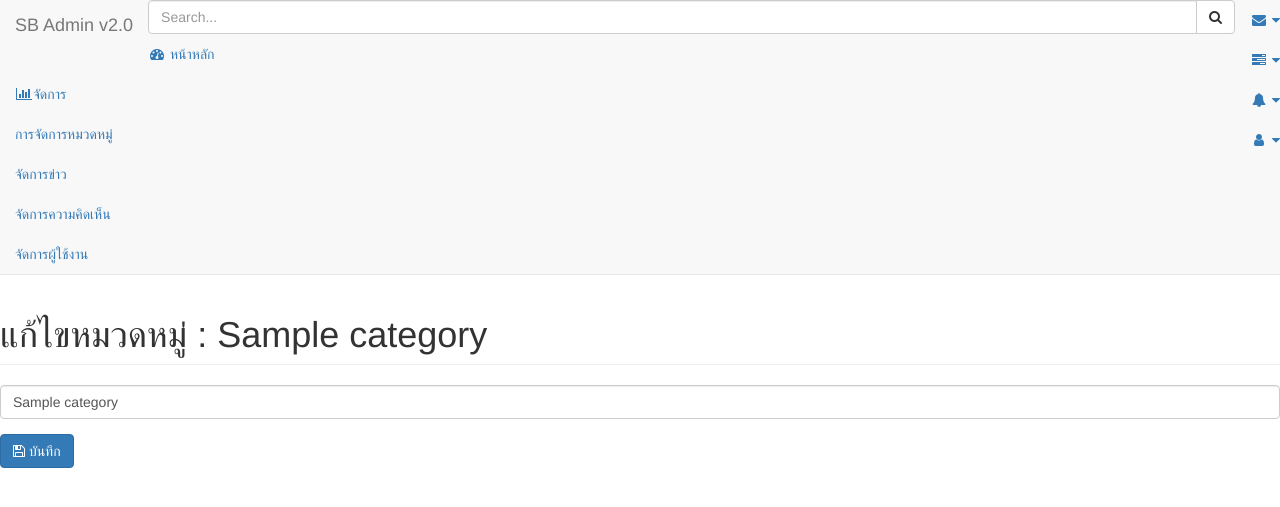
After one commit to sayompoo39/ci, a CodeIgniter app: page /ci/admin/edit_category/1 in a window 1280 px wide. The commit adds this page. Shown: the top 507 px of the page. Run offline with CodeIgniter, Linux system fonts and the light colour scheme; tables that the repository leaves empty or names only in its code hold one stand-in row (values such as "Sample post"); some libraries are stand-ins or nearby versions.

Commit message:
edit category

```diff
--- a/application/config/routes.php
+++ b/application/config/routes.php
@@ -52,5 +52,6 @@ defined('BASEPATH') OR exit('No direct script access allowed');
 $route['default_controller'] = 'Home';
 $route['admin'] = 'admin/admin';
 $route['admin/(:any)'] = 'admin/admin/$1';
+$route['admin/(:any)/(:num)'] = 'admin/admin/$1/$2';
 $route['404_override'] = '';
 $route['translate_uri_dashes'] = FALSE;
--- a/application/controllers/admin/Admin.php
+++ b/application/controllers/admin/Admin.php
@@ -45,6 +45,21 @@ class Admin extends  CI_Controller
         $this->category_model->insertCategory($name);
         redirect(base_url('admin/category'));
     }
+    public  function edit_category($category_id)
+    {
+        $category = $this->category_model->getCategoryByID($category_id);
+        $data = array(
+            'category' => $category->row()
+        );
+        $this->load->view('admin/layout/admin_header_view');
+        $this->load->view('admin/layout/admin_sidebar_view');
+        $this->load->view('admin/edit_category_view', $data);
+        $this->load->view('admin/layout/admin_footer_view');
+    }
+    public function delete_category()
+    {
+
+    }
     public function news()
     {
         $this->load->view('admin/layout/admin_header_view');
--- a/application/models/Category_model.php
+++ b/application/models/Category_model.php
@@ -21,4 +21,9 @@ class Category_model extends CI_Model
         );
         $this->db->insert('categories',$data);
     }
+    public  function  getCategoryByID($category_id)
+    {
+        $this->db->where('category_id',$category_id);
+        return $this->db->get('categories');
+    }
 }
--- a/application/views/admin/category_view.php
+++ b/application/views/admin/category_view.php
@@ -24,10 +24,10 @@
                 <td>1</td>
                 <td><?php echo $category->name ?></td>
                 <td>
-                    <a href="#"class="btn btn-xs btn-warning">
+                    <a href="<?php echo base_url('admin/edit_category/'. $category->category_id)?>"class="btn btn-xs btn-warning">
                     <i class="fa fa-edit"></i> แก้ไข
                     </a>
-                    <a href="#"class="btn btn-xs btn-danger">
+                    <a href="<?php echo base_url('admin/delete_category'. $category->category_id)?>"class="btn btn-xs btn-danger">
                     <i class="fa fa-times"></i> ลบ
                     </a>
                 </td>
--- /dev/null
+++ b/application/views/admin/edit_category_view.php
@@ -0,0 +1,26 @@
+<!-- Page Content -->
+<div id="page-wrapper">
+    <div class="row">
+        <div class="col-lg-12">
+            <h1 class="page-header">แก้ไขหมวดหมู่ : <?php echo $category->name ?></h1>
+        </div>
+        <!-- /.col-lg-12 -->
+        <div class="col-lg-12">
+            <form action="<?php echo base_url('admin/update_category/'.$category->category_id) ?>" method="post">
+                <div class="form-group">
+                    <input class="form-control"
+                           value="<?php echo $category->name ?>"
+                           name="name"
+                           type="text"
+                           placeholder="โปรดกรอกชื่อหมวดหมู่"
+                           required>
+                </div>
+                <button type="submit" class="btn btn-primary">
+                    <i class="fa fa-save"></i> บันทึก
+                </button>
+            </form>
+        </div>
+    </div>
+    <!-- /.row -->
+</div>
+<!-- /#page-wrapper -->
```
